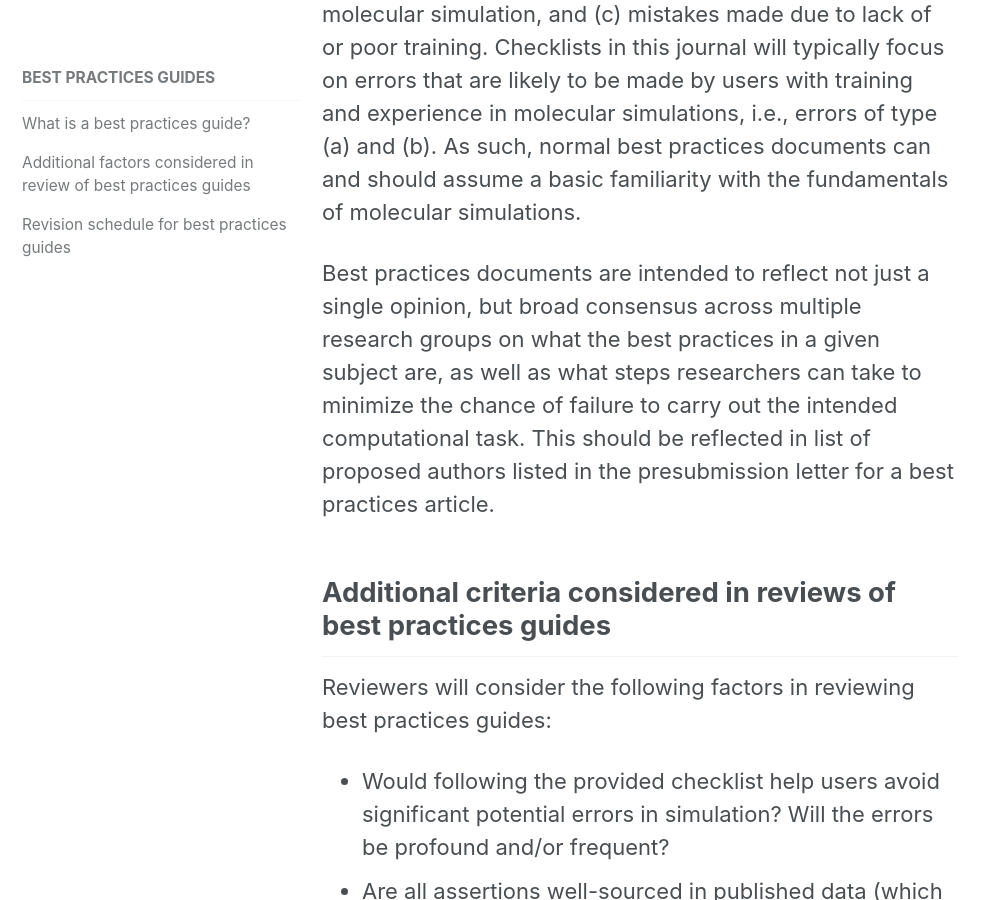
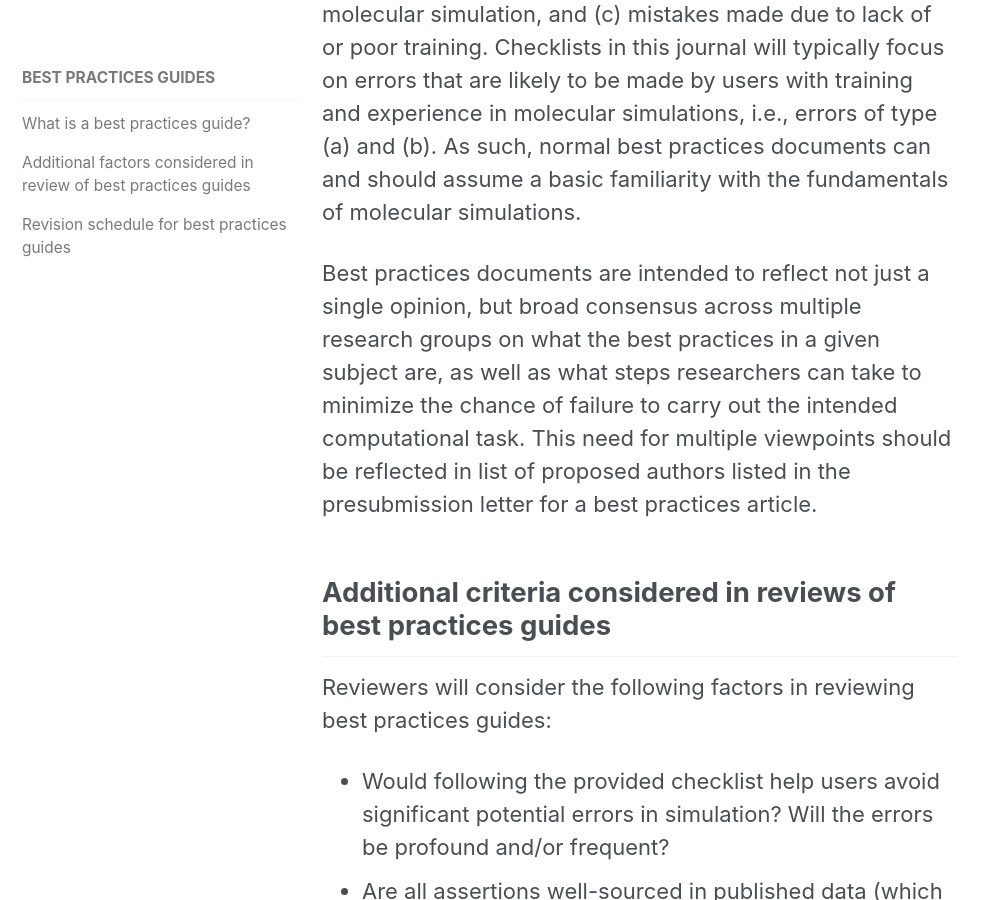
Before and after one commit to livecomsjournal/livecomsjournal.github.io, a Jekyll site: the page built from _author_instructions/02_best_practices.md, in a window 1280 px wide and 900 px high, scrolled down 1542 px. Shown: the whole window, without its empty margins (0-995 px from the left). Built offline with Jekyll 4.4.1, drawn with Linux system fonts in a browser that asks for light colours.

Commit message:
rephrase for clarity.

```diff
--- a/_author_instructions/02_best_practices.md
+++ b/_author_instructions/02_best_practices.md
@@ -37,7 +37,7 @@
 Checklists in this journal will typically focus on errors that are likely to be made by users with training and experience in molecular simulations, i.e., errors of type (a) and (b).
 As such, normal best practices documents can and should assume a basic familiarity with the fundamentals of molecular simulations.
 
-Best practices documents are intended to reflect not just a single opinion, but broad consensus across multiple research groups on what the best practices in a given subject are, as well as what steps researchers can take to minimize the chance of failure to carry out the intended computational task.  This should be reflected in list of proposed authors listed in the presubmission letter for a best practices article.
+Best practices documents are intended to reflect not just a single opinion, but broad consensus across multiple research groups on what the best practices in a given subject are, as well as what steps researchers can take to minimize the chance of failure to carry out the intended computational task.  This need for multiple viewpoints should be reflected in list of proposed authors listed in the presubmission letter for a best practices article.
 
 ## Additional criteria considered in reviews of best practices guides
 Reviewers will consider the following factors in reviewing best practices guides:
```
